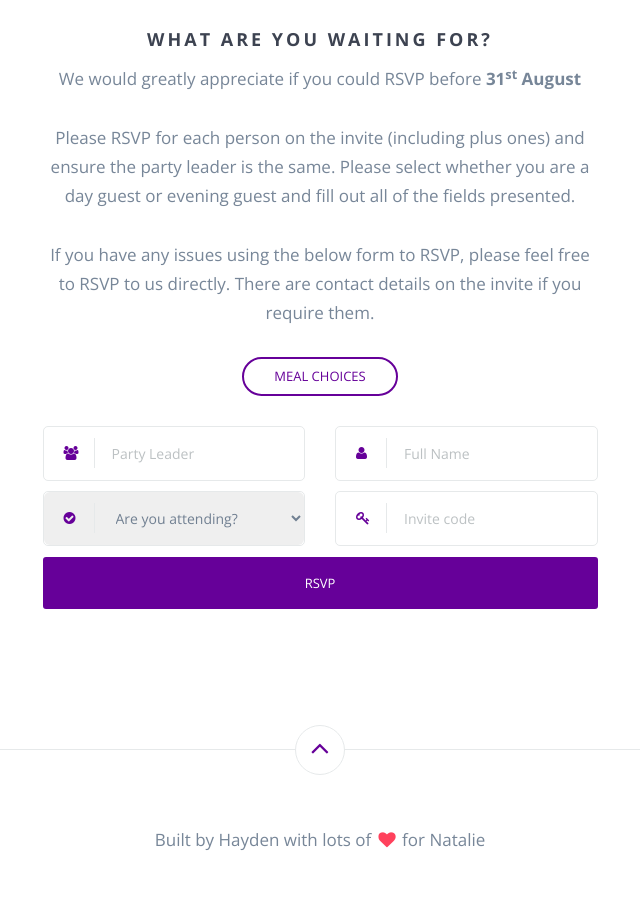
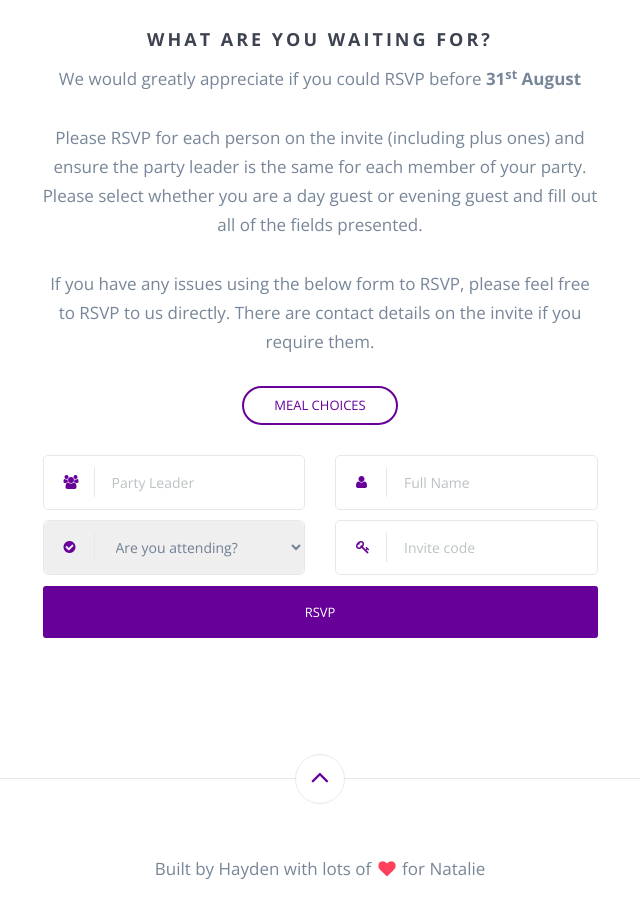
Before and after one commit to hamzer94/hamzer94.github.io, a website: page index.html in a window 1280 px wide. Shown: the part 6040-6957 px from the top of the page, without its empty margins (320-960 px from the left). Drawn offline with nearby package versions, Linux system fonts and the light colour scheme; some packages are replaced by stand-ins of ours; files whose address does not match are found by name.

Commit message:
Update index.html
Updated rsvp text

```diff
--- a/index.html
+++ b/index.html
@@ -501,7 +501,7 @@
                 <div class="col-md-6 col-md-offset-3">
                     <h3>What are you waiting for?</h3>
                     <p>We would greatly appreciate if you could RSVP before <b>31<sup>st</sup> August</b></p>
-                    <p>Please RSVP for each person on the invite (including plus ones) and ensure the party leader is the same. Please select whether you are a day guest or evening guest and fill out all of the fields presented.</p>
+                    <p>Please RSVP for each person on the invite (including plus ones) and ensure the party leader is the same for each member of your party. Please select whether you are a day guest or evening guest and fill out all of the fields presented.</p>
                     <p>If you have any issues using the below form to RSVP, please feel free to RSVP to us directly. There are contact details on the invite if you require them.</p>
                     <p><a class="btn btn-accent btn-small" data-toggle="modal" data-target="#mealchoices-modal">Meal Choices</a></p>
                     <form id="rsvp-form" class="rsvp-form"
```
